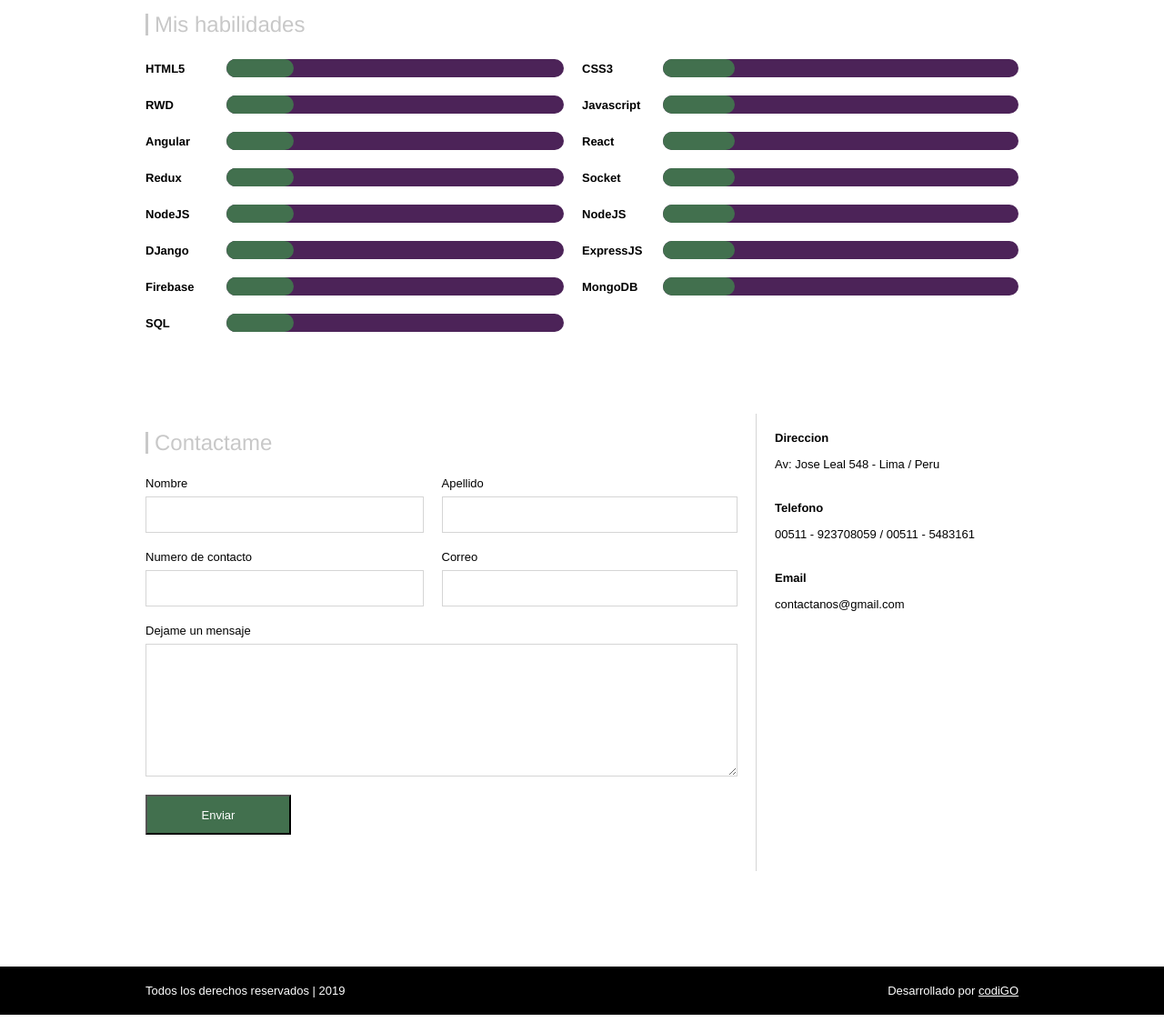
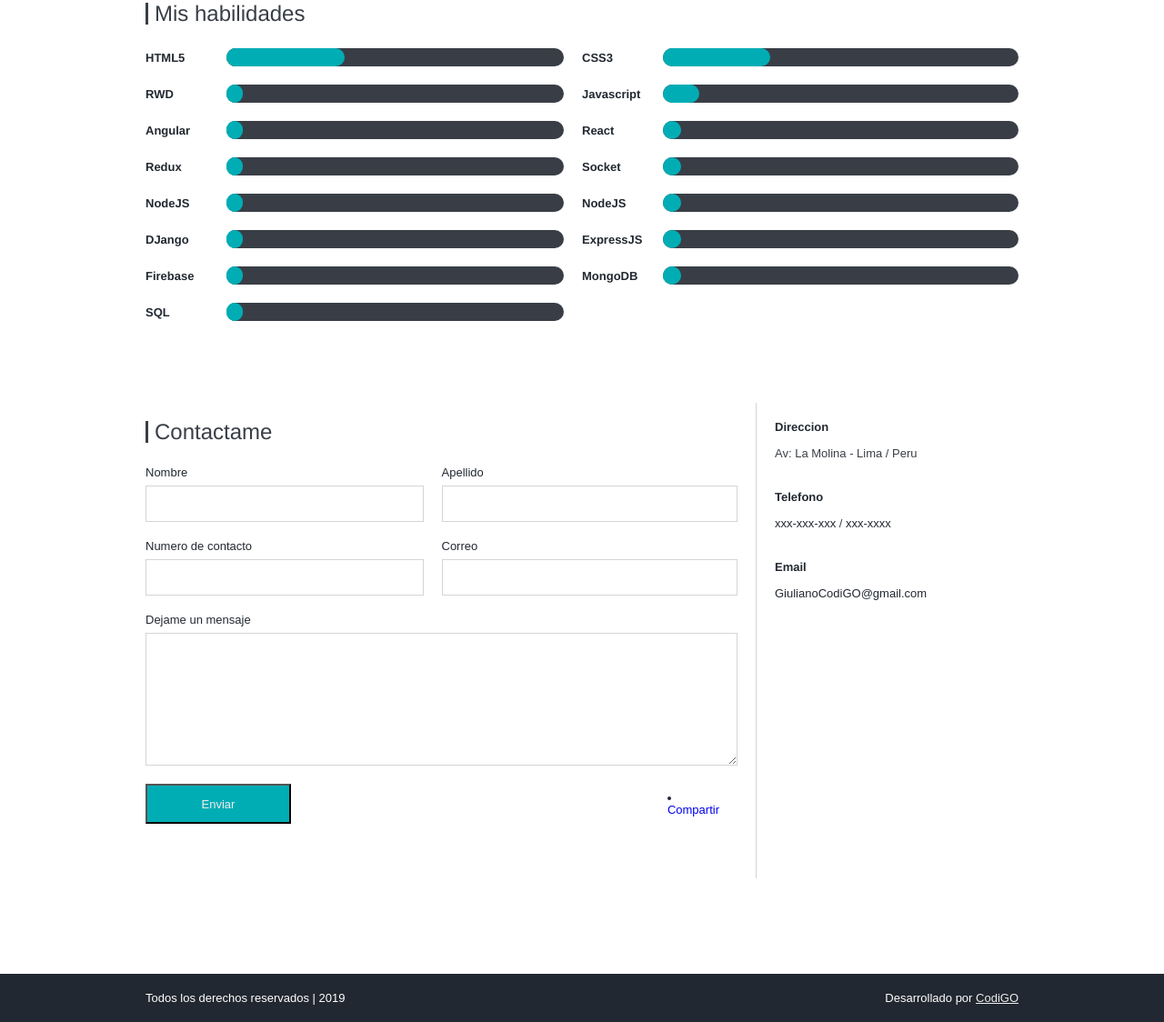
Before and after one commit to GiuCodigo1998/Portafolio, a plain HTML site: page index.html in a window 1280 px wide. Shown: the part 1008-2132 px from the top of the page at 91% size. Drawn offline with Linux system fonts and the light colour scheme.

Commit message:
primera prueba

```diff
--- a/index.html
+++ b/index.html
@@ -6,13 +6,30 @@
     <meta name="viewport" content="width=device-width, initial-scale=1.0">
     <meta http-equiv="X-UA-Compatible" content="ie=edge">
     <title>Mi primer portafolio</title>
+
+    <meta name="description" content="Portafolio personal de Giuliano Venturo">
+    <meta name="author" content="Giuliano Venturo" />
+    <meta name="keywords" content="student, creative, positive" />
+    <meta name="robots" content="index, follow" />
+
+    <!-- Open Graph -->
+    <meta property="og:site_name" content="GIULIANOVENTURO" />
+    <meta property="og:type" content="website">
+    <meta property="og:url" content="https://giuliano98.github.io/Portafolio/" />
+    <meta property="og:title" content="My portafolio - Giuliano Venturo" />
+    <meta property="og:description" content="Portafolio personal de Giuliano Venturo" />
+    <meta property="og:image" content="https://picsum.photos/216/216" />
+
     <script src="https://kit.fontawesome.com/43f3cc2ec8.js"></script>
     <link rel="stylesheet" href="./styles/reset.css">
     <link rel="stylesheet" href="./styles/main.css">
-
 </head>
 
 <body>
+    <div id="fb-root"></div>
+    <script async defer crossorigin="anonymous"
+        src="https://connect.facebook.net/es_LA/sdk.js#xfbml=1&version=v3.3"></script>
+
     <div>
         <!--HEADER-->
         <header>
@@ -37,13 +54,15 @@
                     <h2>Sobre MI</h2>
                     <div class="text">
                         <figure>
-                            <img src="https://picsum.photos/216/216" alt="sebastian yabiku">
+                            <img src="./images/IMG_20180221_184634_743.jpg " width="216" height="216"
+                                alt="Venturo Gonzales">
                         </figure>
                         <div>
                             <p>
                                 Hola soy Giuliano Venturo actualmente me encuentro estudiando en un bootcamp de "CodiGO"
                                 para el desarrollo web con Python. Hace poco descubri mi pasion por la programacion
-                                y la tegnoligia por esta razon tome el curso de CodiGO. Muchas gracias por tomarse el tiempo
+                                y la tegnoligia por esta razon tome el curso de CodiGO. Muchas gracias por tomarse el
+                                tiempo
                                 de visatar mi primera pagina. Puedes contactarme en mis redes sociales.
                             </p>
                             <ul>
@@ -223,91 +242,91 @@
                         <div class="skill">
                             <h3>HTML5</h3>
                             <div class="bar">
-                                <div style="width:20%"></div>
+                                <div style="width:35%"></div>
                             </div>
                         </div>
                         <div class="skill">
                             <h3>CSS3</h3>
                             <div class="bar">
-                                <div style="width:20%"></div>
+                                <div style="width:30%"></div>
                             </div>
                         </div>
                         <div class="skill">
                             <h3>RWD</h3>
                             <div class="bar">
-                                <div style="width:20%"></div>
+                                <div style="width:5%"></div>
                             </div>
                         </div>
                         <div class="skill">
                             <h3>Javascript</h3>
                             <div class="bar">
-                                <div style="width:20%"></div>
+                                <div style="width:10%"></div>
                             </div>
                         </div>
                         <div class="skill">
                             <h3>Angular</h3>
                             <div class="bar">
-                                <div style="width:20%"></div>
+                                <div style="width:5%"></div>
                             </div>
                         </div>
                         <div class="skill">
                             <h3>React</h3>
                             <div class="bar">
-                                <div style="width:20%"></div>
+                                <div style="width:5%"></div>
                             </div>
                         </div>
                         <div class="skill">
                             <h3>Redux</h3>
                             <div class="bar">
-                                <div style="width:20%"></div>
+                                <div style="width:5%"></div>
                             </div>
                         </div>
                         <div class="skill">
                             <h3>Socket</h3>
                             <div class="bar">
-                                <div style="width:20%"></div>
+                                <div style="width:5%"></div>
                             </div>
                         </div>
                         <div class="skill">
                             <h3>NodeJS</h3>
                             <div class="bar">
-                                <div style="width:20%"></div>
+                                <div style="width:5%"></div>
                             </div>
                         </div>
                         <div class="skill">
                             <h3>NodeJS</h3>
                             <div class="bar">
-                                <div style="width:20%"></div>
+                                <div style="width:5%"></div>
                             </div>
                         </div>
                         <div class="skill">
                             <h3>DJango</h3>
                             <div class="bar">
-                                <div style="width:20%"></div>
+                                <div style="width:5%"></div>
                             </div>
                         </div>
                         <div class="skill">
                             <h3>ExpressJS</h3>
                             <div class="bar">
-                                <div style="width:20%"></div>
+                                <div style="width:5%"></div>
                             </div>
                         </div>
                         <div class="skill">
                             <h3>Firebase</h3>
                             <div class="bar">
-                                <div style="width:20%"></div>
+                                <div style="width:5%"></div>
                             </div>
                         </div>
                         <div class="skill">
                             <h3>MongoDB</h3>
                             <div class="bar">
-                                <div style="width:20%"></div>
+                                <div style="width:5%"></div>
                             </div>
                         </div>
                         <div class="skill">
                             <h3>SQL</h3>
                             <div class="bar">
-                                <div style="width:20%"></div>
+                                <div style="width:5%"></div>
                             </div>
                         </div>
                     </div>
@@ -337,29 +356,38 @@
                                 <label for="message">Dejame un mensaje</label>
                                 <textarea name="" id="message" cols="30" rows="10"></textarea>
                             </div>
-                            <div>
-                                <button type="submit">Enviar</button>
+                            <div class="envios">
+                                <div>
+                                    <button type="submit">Enviar</button>
+                                </div>
+
+                                <li>
+                                    <div class="fb-share-button" data-href="https://giuliano98.github.io/Portafolio/"
+                                        data-layout="button_count" data-size="large"><a target="_blank"
+                                            href="https://www.facebook.com/sharer/sharer.php?u=https%3A%2F%2Fgiuliano98.github.io%2FPortafolio%2F&amp;src=sdkpreparse"
+                                            class="fb-xfbml-parse-ignore">Compartir</a></div>
+                                </li>
                             </div>
                         </form>
                     </div>
                     <div class="address">
                         <div>
                             <h4>Direccion</h4>
-                            <p>Av: Jose Leal 548 - Lima / Peru
+                            <p>Av: La Molina - Lima / Peru
                             </p>
                         </div>
                         <div>
                             <h4>Telefono</h4>
                             <p>
-                                <a href="tel:00511 - 923708059">00511 - 923708059</a>
+                                <a href="tel:00511 - 923708059">xxx-xxx-xxx</a>
                                 /
-                                <a href="tel:00511 - 5483161">00511 - 5483161</a>
+                                <a href="tel:00511 - 5483161">xxx-xxxx</a>
                             </p>
                         </div>
                         <div>
                             <h4>Email</h4>
                             <p>
-                                <a href="mailto:contactanos@gmail.com">contactanos@gmail.com</a>
+                                <a href="mailto:contactanos@gmail.com">GiulianoCodiGO@gmail.com</a>
                             </p>
                         </div>
                     </div>
@@ -370,7 +398,7 @@
         <footer>
             <div class="container">
                 <p>Todos los derechos reservados | 2019</p>
-                <p>Desarrollado por <a href="">codiGO</a></p>
+                <p>Desarrollado por <a href="">CodiGO</a></p>
             </div>
         </footer>
     </div>
@@ -379,7 +407,7 @@
         const button = document.querySelector('.js_menu');
         const body = document.querySelector('body');
 
-        button.addEventListener('click', function() {
+        button.addEventListener('click', function () {
             body.classList.toggle('show-menu');
         })
     </script>
--- a/styles/main.css
+++ b/styles/main.css
@@ -1,3 +1,13 @@
+/*
+    Paleta de colores:
+        -#222831
+        -#393e46
+        -#00adb5
+        -#eeeeee
+        -white
+*/
+
+
 /*
     Globals
 */
@@ -9,7 +19,7 @@
 body {
     font-family: Arial, Helvetica, sans-serif;
     font-size: 13px;
-    color: black;
+    color: #222831;
 }
 
 h1,
@@ -23,10 +33,14 @@ a {
     text-decoration: none;
 }
 
+p {
+    color: #393e46;
+}
+
 h2 {
-    color: #c8c8c8;
+    color: #393e46;
     font-size: 24px;
-    border-left: 3px solid #c8c8c8;
+    border-left: 3px solid #393e46;
     padding-left: 7px;
     margin-bottom: 26px;
 }
@@ -62,14 +76,12 @@ Header
 */
 
 header {
-    background-color: black;
-    /* padding: 0 0 0 0; */
-    /* padding: 0 0 0; */
+    background-color: #222831;
     padding: 0 20px;
-    /* padding: 0; */
     position: fixed;
     width: 100%;
     z-index: 1;
+
 }
 
 header .container {
@@ -77,10 +89,15 @@ header .container {
     justify-content: space-between;
     align-items: center;
     height: 80px;
+    box-shadow:0px 30px 35px -30px #00adb5;
 }
 
 header a {
     color: white;
+}
+
+header a:hover {
+    text-decoration: underline;
 }
 
 header .logo {
@@ -92,7 +109,7 @@ header nav {
 }
 
 header nav a {
-    color: #c7c7c7;
+    color: white;
 }
 
 header ul {
@@ -105,7 +122,7 @@ header li {
 }
 
 header .menu {
-    color: white;
+    color: #eeeeee;
     font-size: 28px;
     display: none;
 }
@@ -124,8 +141,8 @@ main section {
 }
 
 main section:hover h2 {
-    color: #42704e;
-    border-color: #42704e;
+    color: #00adb5;
+    border-color: #00adb5;
 }
 
 
@@ -157,7 +174,7 @@ Sobre mi
     text-align: center;
     line-height: 38px;
     border-radius: 38px;
-    color: white;
+    color:white;
     font-size: 18px;
 }
 
@@ -166,7 +183,7 @@ Sobre mi
 }
 
 .about-me .github {
-    background-color: black;
+    background-color: #222831;
 }
 
 .about-me .twitter {
@@ -183,7 +200,7 @@ Sobre mi
 
 .about-me img {
     border-radius: 100%;
-    border: 6px solid #f0f0f0;
+    border: 6px solid #eeeeee;
 }
 
 .about-me p {
@@ -191,7 +208,7 @@ Sobre mi
 }
 
 .about-me:hover img {
-    border-color: #42704e;
+    border-color: #00adb5;
 }
 
 
@@ -215,7 +232,7 @@ portfolio
 }
 
 .portfolio article:hover img {
-    border-color: #42704e;
+    border-color: #00adb5;
 }
 
 .portfolio .text {
@@ -225,7 +242,7 @@ portfolio
     right: 10px;
     bottom: 10px;
     background: rgba(0, 0, 0, .5);
-    color: white;
+    color: #eeeeee;
     padding: 13px;
     display: flex;
     flex-direction: column;
@@ -250,13 +267,13 @@ portfolio
     display: inline-block;
     font-size: 11px;
     font-family: Helvetica;
-    background-color: #4c2358;
+    background-color: #393e46;
     padding: 5px 14px;
     border-radius: 12px;
 }
 
 .portfolio img {
-    border: solid 10px #f0f0f0;
+    border: solid 10px #eeeeee;
 }
 
 
@@ -281,7 +298,7 @@ Mis habilidades
 }
 
 .skills .bar {
-    background: #4c2358;
+    background: #393e46;
     height: 20px;
     width: 100%;
     border-radius: 11px;
@@ -290,7 +307,7 @@ Mis habilidades
 .skills .bar div {
     height: 20px;
     border-radius: 11px;
-    background: #42704e;
+    background: #00adb5;
 }
 
 .skills h3 {
@@ -369,34 +386,52 @@ contact
 }
 
 .contact .address a {
-    color: black;
+    color: #222831;
 }
 
 .contact button {
-    background-color: #42704e;
-    color: white;
+    background-color: #00adb5;
+    color: #eeeeee;
     width: 160px;
     height: 44px;
 }
+.contact .wrap-form .envios {
+    width: 100%;
+}
+.contact .envios{
+    display: flex;
+    align-items: center;
+    justify-content: space-between;
 
+}
+/* .contact .envios .fb-share-button{
+    display: flex;
+    align-items: center;
+
+} */
 
 /*
 Footer
 */
 
+footer p{
+    color: white;
+}
+
 footer {
-    background: black;
-    color: white;
+    background: #222831;
+    color: #eeeeee;
 }
 
 footer .container {
     display: flex;
     justify-content: space-between;
     padding: 20px 0;
+    align-items: center;
 }
 
 footer a {
-    color: white;
+    color: #eeeeee;
     text-decoration: underline;
 }
 
@@ -440,11 +475,11 @@ Responsive
         display: block;
     }
     main section h2 {
-        color: #42704e;
-        border-color: #42704e;
+        color: #00adb5;
+        border-color: #00adb5;
     }
     .about-me img {
-        border-color: #42704e;
+        border-color: #00adb5;
     }
     header nav {
         display: none;
@@ -470,8 +505,8 @@ Responsive
     header nav a {
         display: block;
         padding: 20px;
-        color: white;
-        border-bottom: 3px solid white;
+        color: #eeeeee;
+        border-bottom: 3px solid #eeeeee;
     }
 }
 
@@ -508,6 +543,9 @@ Responsive
         padding-top: 20px;
         border-top: solid 1px #d5d5d5;
     }
+    .fb-share-button {
+        display: none;
+    }
 }
 
 
@@ -536,7 +574,7 @@ Responsive
         margin-bottom: 0;
     }
     .portfolio article img {
-        border-color: #42704e;
+        border-color: #00adb5;
     }
     .skills .wrap-skills {
         display: block;
@@ -568,7 +606,7 @@ Responsive
     }
     .skills .skill h3 {
         position: absolute;
-        color: white;
+        color: #eeeeee;
         left: 10px;
         font-size: 12px;
     }
```
Also changed, not shown: images/IMG_20180221_184634_743.jpg (added).
